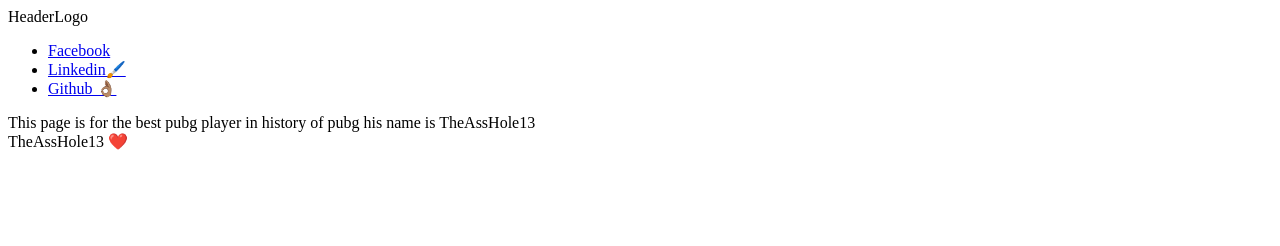
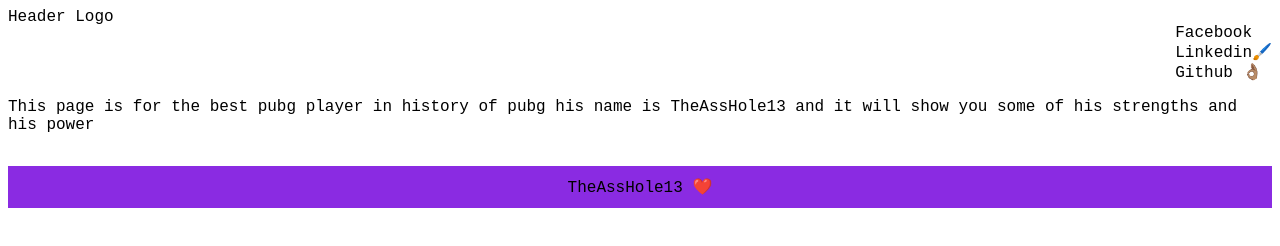
Before and after one commit to JosefMamo12/Landing-Page, a plain HTML site: page index.html in a window 1280 px wide. Drawn offline with Linux system fonts and the light colour scheme.

Commit message:
Start making contents

```diff
--- a/index.html
+++ b/index.html
@@ -5,16 +5,22 @@
     <title>TheAssHole12</title>
     <link rel='stylesheet' href='style.css'/>
   </head>
-  <div class="logo">HeaderLogo</div>
+  <body>
+    <div class= "container">
+  <div class="logo">Header Logo</div>
 <ul class="header">
-    <li><a href="#">Facebook</a></li>
-    <li><a href="#">Linkedin🖌️ </a></li>
-    <li><a href="#">Github 👌🏽</a></li>
+    <li><a href="https://www.facebook.com/yosi.mamo.52/">Facebook</a></li>
+    <li><a href="https://www.linkedin.com/in/yosi-mamo-b32051208/">Linkedin🖌️ </a></li>
+    <li><a href="https://github.com/JosefMamo12">Github 👌🏽</a></li>
 </ul>
+</div>
 <div class="idea">
     This page is for the best pubg player in history of pubg his name is TheAssHole13
+    and it will show you some of his strengths and his power
+
 </div>
 <div class="footer">
     TheAssHole13 ❤️
 </div>
 </ul>
+</body>
--- a/style.css
+++ b/style.css
@@ -0,0 +1,27 @@
+body{
+    font-family: 'Courier New', Courier, monospace;
+    font-size: 16px;
+}
+ul{
+    list-style-type: none;
+
+}
+a{
+    color: black;
+    text-decoration: none;
+
+}
+
+.footer{
+    margin-top: 32px;
+    height: 42px;
+    background-color: blueviolet;
+    display: flex;
+    align-items: center;
+    justify-content: center;
+
+}
+.container{
+    display: flex;
+    justify-content: space-between;
+}
```
